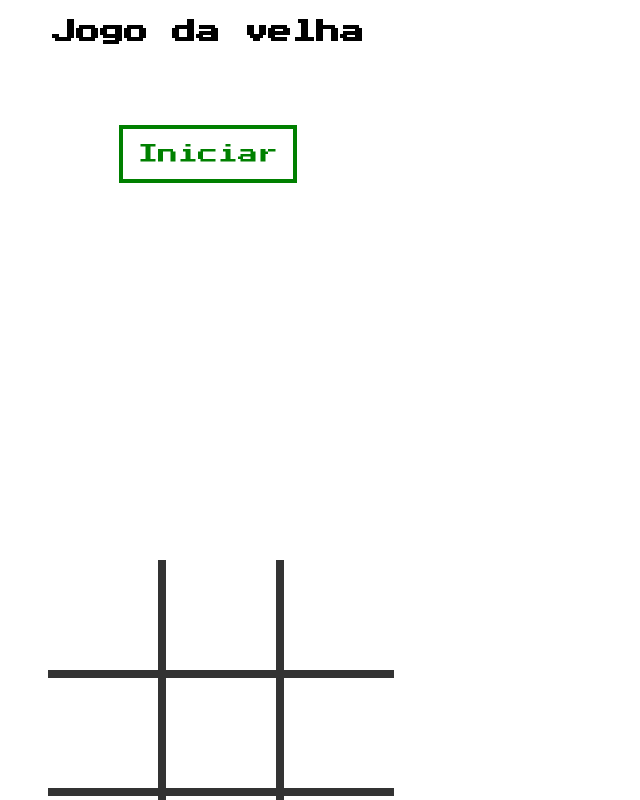
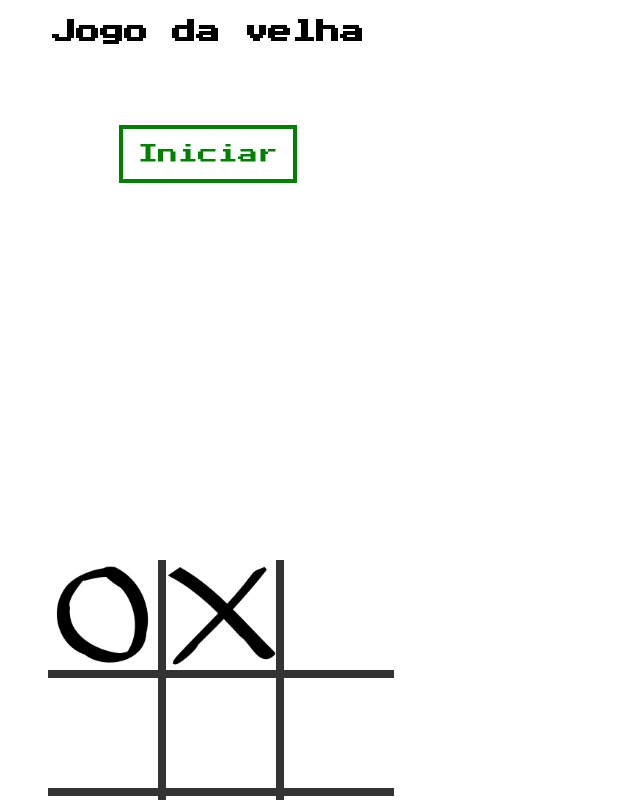
Before and after one commit to VictorCandido/jogo-da-velha, an Angular app: page / in a window 1280 px wide. Shown: the top 800 px of the page, without its empty margins (0-640 px from the left). Built offline with nearby package versions, Linux system fonts and the light colour scheme.

Commit message:
Adicionado as imagens ao projeto

```diff
--- a/src/app/jogo-da-velha/jogo-da-velha.component.html
+++ b/src/app/jogo-da-velha/jogo-da-velha.component.html
@@ -12,8 +12,8 @@
     <!-- tabuleiro -->
     <div>
       <ul>
-        <li class="kz-border-bottom kz-border-right"></li>
-        <li class="kz-border-bottom kz-border-right"></li>
+        <li class="kz-border-bottom kz-border-right kz-img-o"></li>
+        <li class="kz-border-bottom kz-border-right kz-img-x"></li>
         <li class="kz-border-bottom"></li>
         <li class="kz-border-bottom kz-border-right"></li>
         <li class="kz-border-bottom kz-border-right"></li>
```
Also changed, not shown: src/assets/imagens/o.png (added), src/assets/imagens/x.png (added).
